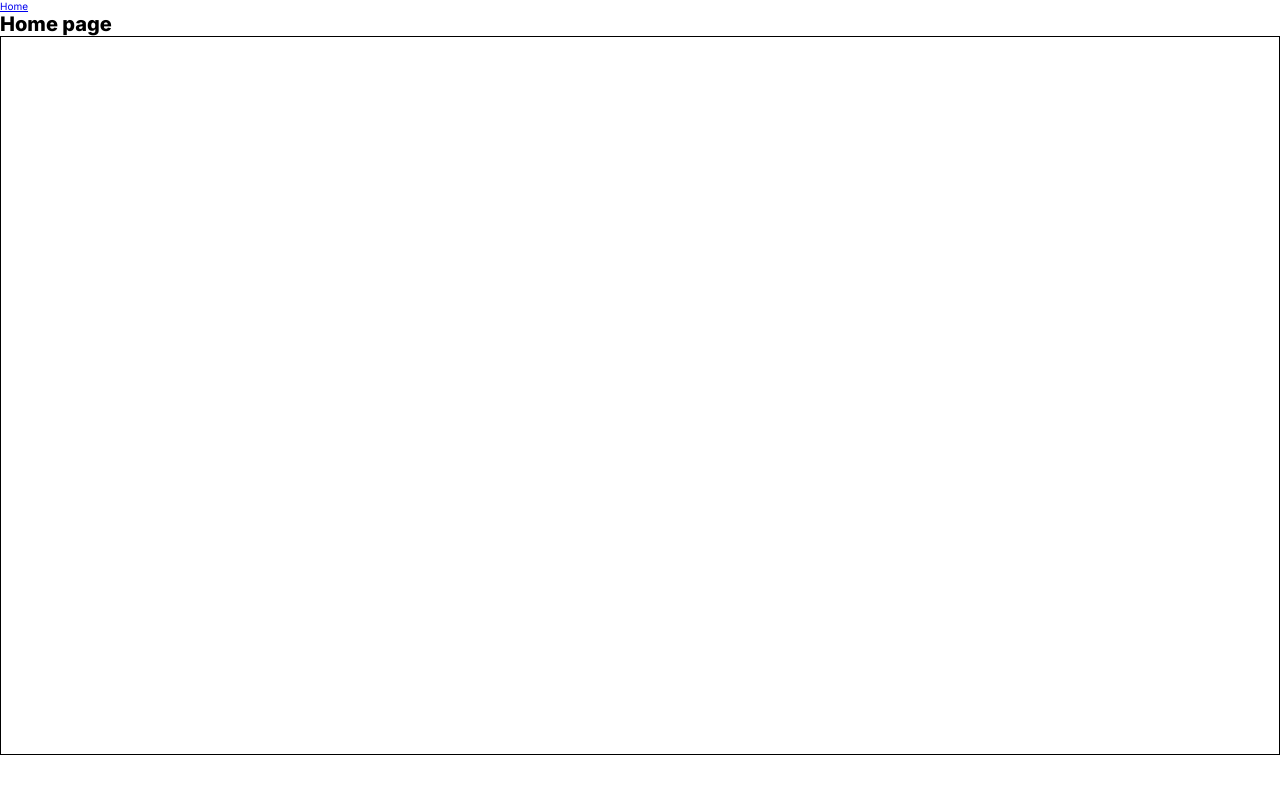
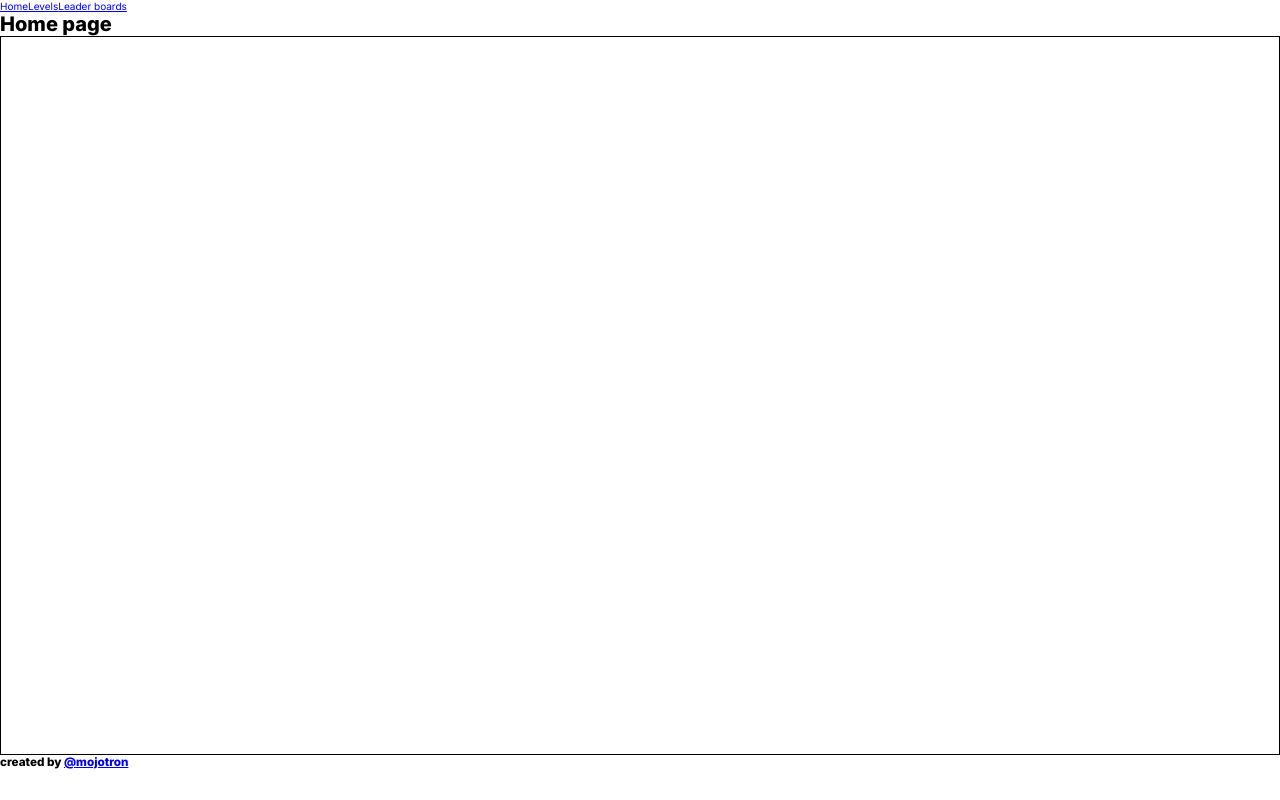
Before and after one commit to mojotron/where-is-waldo, a React (Create React App) app: page / in a window 1280 px wide. Built offline with nearby package versions, Linux system fonts and the light colour scheme; a web font is replaced by a local one.

Commit message:
Add footer

```diff
--- /dev/null
+++ b/src/components/Footer.js
@@ -0,0 +1,21 @@
+import "../styles/Footer.css";
+
+const Footer = () => {
+  return (
+    <footer className="Footer">
+      <h3 className="Footer__info">
+        created by{" "}
+        <a
+          className="Footer__info__link"
+          href="https://github.com/mojotron/where-is-waldo"
+          target="_blank"
+          rel="noopener noreferrer"
+        >
+          @mojotron
+        </a>
+      </h3>
+    </footer>
+  );
+};
+
+export default Footer;
--- a/src/components/Navbar.js
+++ b/src/components/Navbar.js
@@ -5,6 +5,8 @@ const Navbar = () => {
   return (
     <nav>
       <NavLink to="/">Home</NavLink>
+      <NavLink to="">Levels</NavLink>
+      <NavLink to="">Leader boards</NavLink>
     </nav>
   );
 };
--- a/src/pages/Layout.js
+++ b/src/pages/Layout.js
@@ -1,11 +1,15 @@
 import { Outlet } from "react-router-dom";
 import Navbar from "../components/Navbar";
+import Footer from "../components/Footer";
 
 const Layout = () => {
   return (
     <>
       <Navbar />
-      <Outlet />
+      <main>
+        <Outlet />
+      </main>
+      <Footer />
     </>
   );
 };
```
Also changed, not shown: src/styles/Footer.css (added), 2 other files (tests, documents, lock files or other folders).
